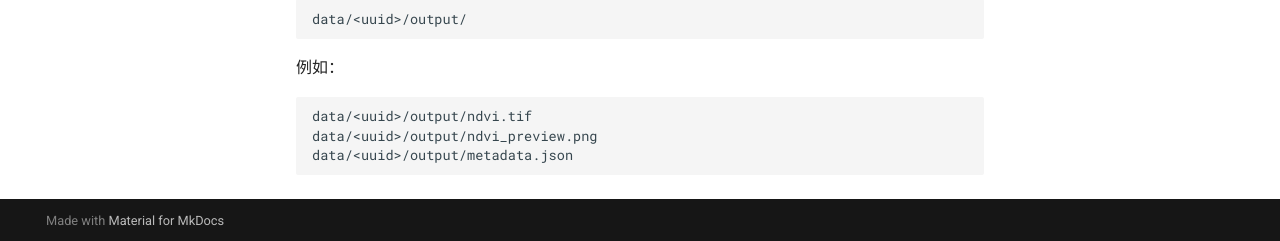
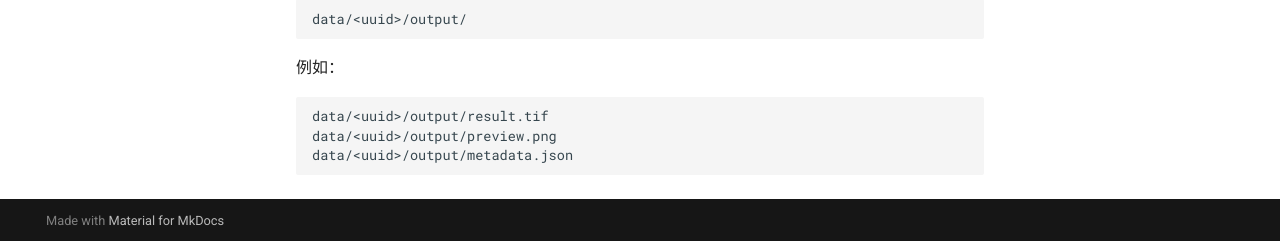
Before and after one commit to euorrl/raster-map-agent, an MkDocs documentation site: the page built from docs/architecture.md, in a window 1280 px wide and 900 px high, scrolled down 4415 px. Shown: the part 656-897 px from the top of the window. Built offline with MkDocs 1.6.1 and Material for MkDocs 9.7.7, drawn with Linux system fonts in a browser that asks for light colours.

Commit message:
feat: 统一输出文件名称

````diff
--- a/docs/architecture.md
+++ b/docs/architecture.md
@@ -231,7 +231,7 @@ data/<uuid>/output/
 例如：
 
 ```text
-data/<uuid>/output/ndvi.tif
-data/<uuid>/output/ndvi_preview.png
+data/<uuid>/output/result.tif
+data/<uuid>/output/preview.png
 data/<uuid>/output/metadata.json
 ```
````
Also changed, not shown: README.md (+2 -2 lines), docs/development-log.md (+2 -2 lines), docs/raster-toolchain.md (+2 -2 lines), 10 other files.
